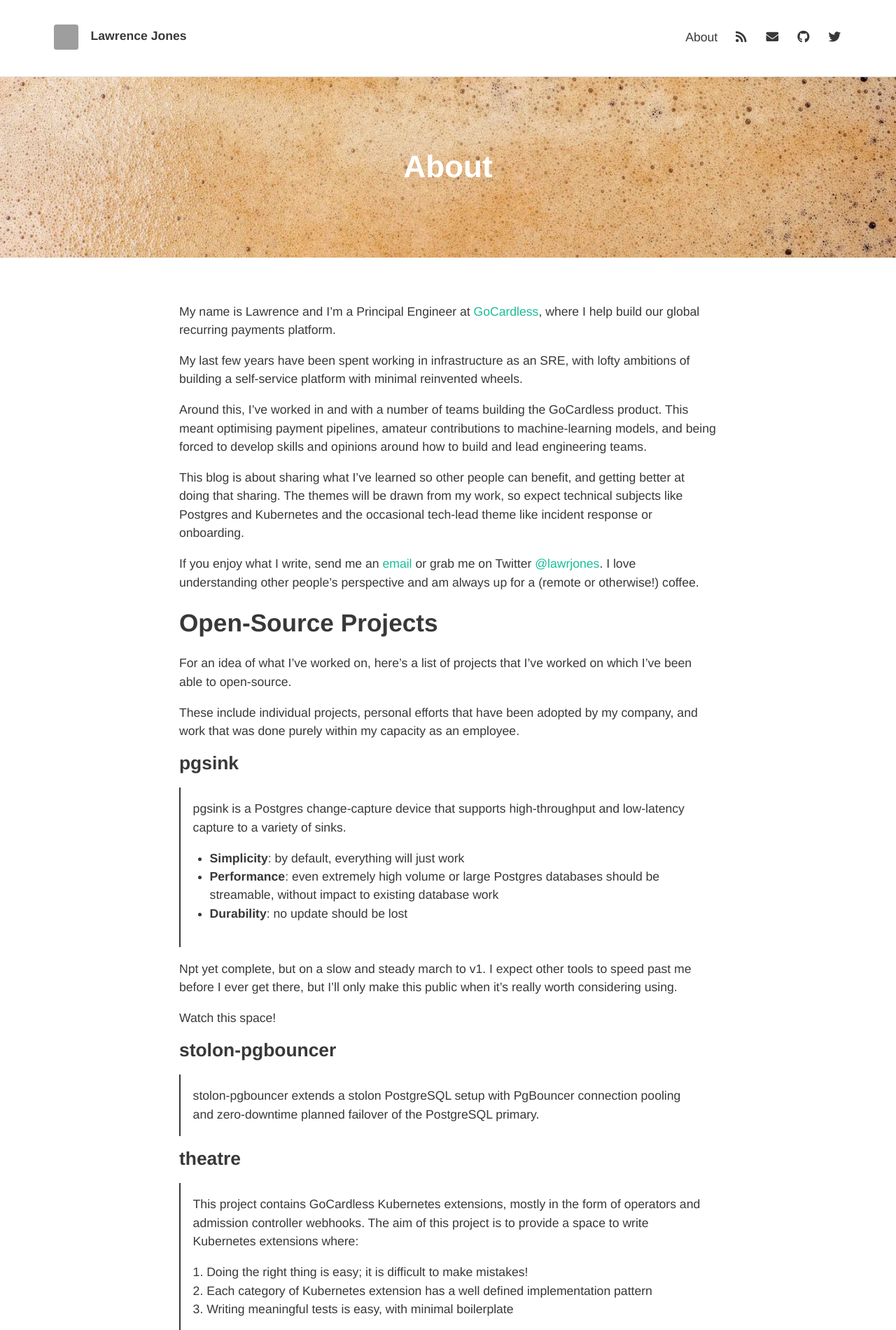
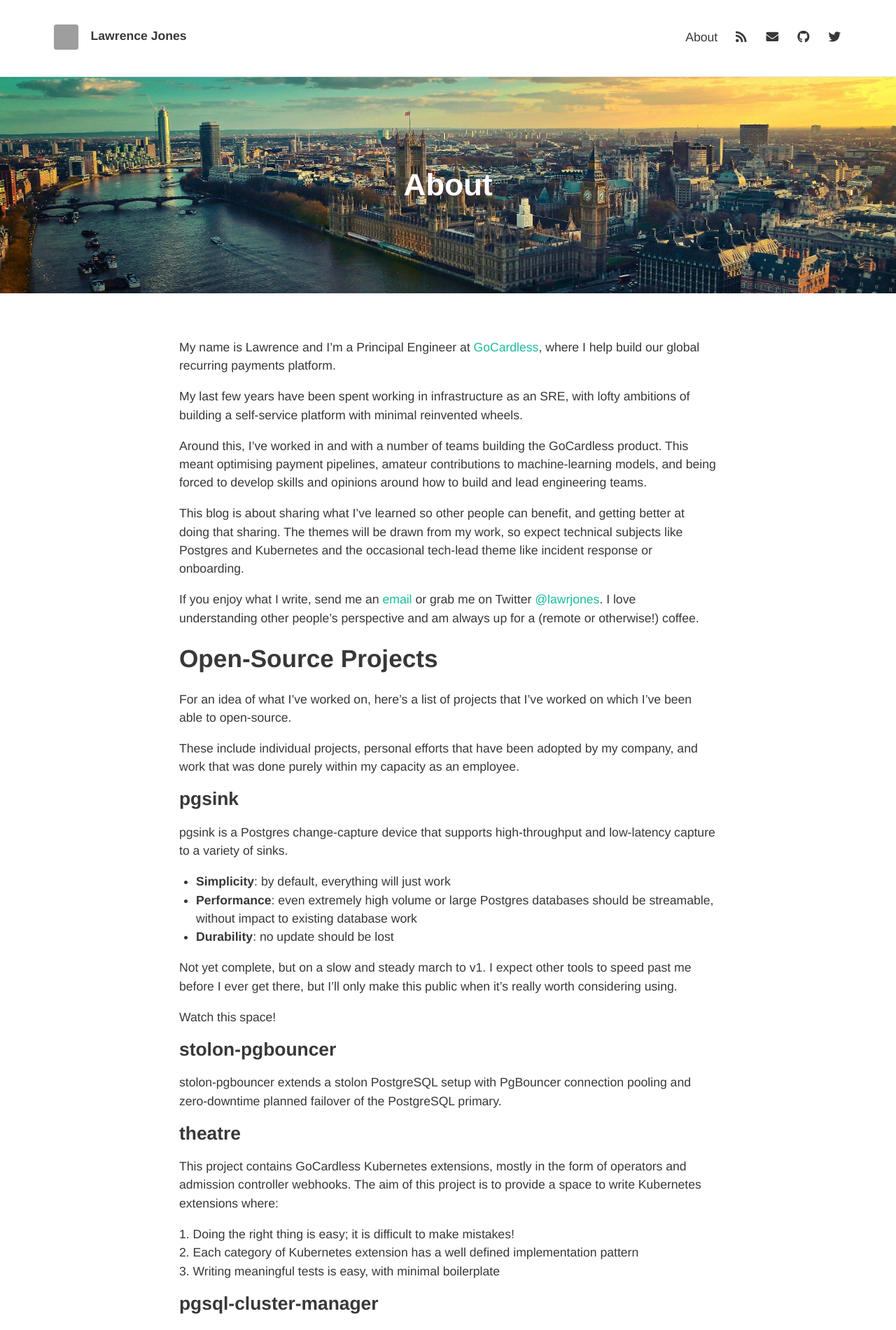
Before and after one commit to samstarling/blog.lawrencejones.dev, a Jekyll site: the page built from about.md, in a window 1280 px wide. Shown: the top 1900 px of the page at 70% size. Built offline with Jekyll 4.4.1, drawn with Linux system fonts in a browser that asks for light colours; nearby versions of some CDN libraries; some web fonts are replaced; some of the changed text lies outside the part shown; grey boxes are pictures that could not be loaded.

Commit message:
about.md

```diff
--- a/_sass/layouts/_posts.scss
+++ b/_sass/layouts/_posts.scss
@@ -46,7 +46,7 @@ header {
     color: $feature-image-text-color;
     background-size: $feature-image-size;
     margin-bottom: 0;
-    padding: $padding-large/2.5 $padding-large;
+    padding: $padding-large/2 $padding-large;
     .meta {
       color: rgba($feature-image-text-color, .7);
     }
--- a/about.md
+++ b/about.md
@@ -2,7 +2,7 @@
 layout: page
 title: About
 permalink: /about/
-feature-img: assets/images/feature-espressocrema.jpg
+feature-img: assets/images/feature-london.jpg
 ---
 
 [gocardless]: https://gocardless.com/
@@ -38,60 +38,62 @@ on which I've been able to open-source.
 These include individual projects, personal efforts that have been adopted by my
 company, and work that was done purely within my capacity as an employee.
 
-### [pgsink](https://github.com/lawrencejones/pgsink)
+### <a target="_blank" href="https://github.com/lawrencejones/pgsink">pgsink</a>
 
-> pgsink is a Postgres change-capture device that supports high-throughput and
-> low-latency capture to a variety of sinks.
->
-> - **Simplicity**: by default, everything will just work
-> - **Performance**: even extremely high volume or large Postgres databases should
->   be streamable, without impact to existing database work
-> - **Durability**: no update should be lost
+pgsink is a Postgres change-capture device that supports high-throughput and
+low-latency capture to a variety of sinks.
 
-Npt yet complete, but on a slow and steady march to v1. I expect other tools to
+- **Simplicity**: by default, everything will just work
+- **Performance**: even extremely high volume or large Postgres databases should
+  be streamable, without impact to existing database work
+- **Durability**: no update should be lost
+
+Not yet complete, but on a slow and steady march to v1. I expect other tools to
 speed past me before I ever get there, but I'll only make this public when it's
 really worth considering using.
 
 Watch this space!
 
-### [stolon-pgbouncer](https://github.com/gocardless/stolon-pgbouncer)
+### <a target="_blank" href="https://github.com/gocardless/stolon-pgbouncer">stolon-pgbouncer</a>
 
-> stolon-pgbouncer extends a stolon PostgreSQL setup with PgBouncer connection
-> pooling and zero-downtime planned failover of the PostgreSQL primary.
+stolon-pgbouncer extends a stolon PostgreSQL setup with PgBouncer connection
+pooling and zero-downtime planned failover of the PostgreSQL primary.
 
-### [theatre](https://github.com/lawrencejones/theatre)
+### <a target="_blank" href="https://github.com/lawrencejones/theatre">theatre</a>
 
-> This project contains GoCardless Kubernetes extensions, mostly in the form of
-> operators and admission controller webhooks. The aim of this project is to
-> provide a space to write Kubernetes extensions where:
->
-> 1. Doing the right thing is easy; it is difficult to make mistakes!
-> 2. Each category of Kubernetes extension has a well defined implementation
->    pattern
-> 3. Writing meaningful tests is easy, with minimal boilerplate
+This project contains GoCardless Kubernetes extensions, mostly in the form of
+operators and admission controller webhooks. The aim of this project is to
+provide a space to write Kubernetes extensions where:
 
-### [pgsql-cluster-manager](https://github.com/lawrencejones/pgsql-cluster-manager)
+1. Doing the right thing is easy; it is difficult to make mistakes!
+2. Each category of Kubernetes extension has a well defined implementation
+   pattern
+3. Writing meaningful tests is easy, with minimal boilerplate
 
-> pgsql-cluster-manager extends a standard highly-available Postgres setup
-> (managed by Corosync and Pacemaker) enabling its use in cloud environments
-> where using using floating IPs to denote the primary node is difficult or
-> impossible. In addition, pgsql-cluster-manager provides the ability to run
-> zero-downtime failover of the Postgres primary with a simple API trigger.
+### <a target="_blank" href="https://github.com/lawrencejones/pgsql-cluster-manager">pgsql-cluster-manager</a>
 
-### [diggit](https://github.com/lawrencejones/diggit)
+pgsql-cluster-manager extends a standard highly-available Postgres setup
+(managed by Corosync and Pacemaker) enabling its use in cloud environments
+where using using floating IPs to denote the primary node is difficult or
+impossible.
 
-> The goal of Diggit is to provide a tool capable of generating insights about
-> code changes in the context of all those that came before them. This tool
-> would be run in the code review process to aid decisions about whether the
-> proposed change will have a positive impact on the system.
+In addition, pgsql-cluster-manager provides the ability to run zero-downtime
+failover of the Postgres primary with a simple API trigger.
 
-### [coach](https://github.com/gocardless/coach)
+### <a target="_blank" href="https://github.com/lawrencejones/diggit">diggit</a>
 
-> Coach improves your controller code by encouraging:
->
-> - Modularity - No more tangled before_filter's and interdependent concerns.
->   Build Middleware that does a single job, and does it well.
-> - Guarantees - Work with a simple provide/require interface to guarantee that
->   your middlewares load data in the right order when you first boot your app.
-> - Testability - Test each middleware in isolation, with effortless mocking of
->   test data and natural RSpec matchers.
+The goal of Diggit is to provide a tool capable of generating insights about
+code changes in the context of all those that came before them. This tool would
+be run in the code review process to aid decisions about whether the proposed
+change will have a positive impact on the system.
+
+### <a target="_blank" href="https://github.com/gocardless/coach">coach</a>
+
+Coach improves your controller code by encouraging:
+
+- **Modularity**: No more tangled `before_filter`'s and interdependent concerns.
+  Build Middleware that does a single job, and does it well.
+- **Guarantees**: Work with a simple provide/require interface to guarantee that
+  your middlewares load data in the right order when you first boot your app.
+- **Testability**: Test each middleware in isolation, with effortless mocking of
+  test data and natural RSpec matchers.
```
Also changed, not shown: assets/images/feature-london.jpg (added).
